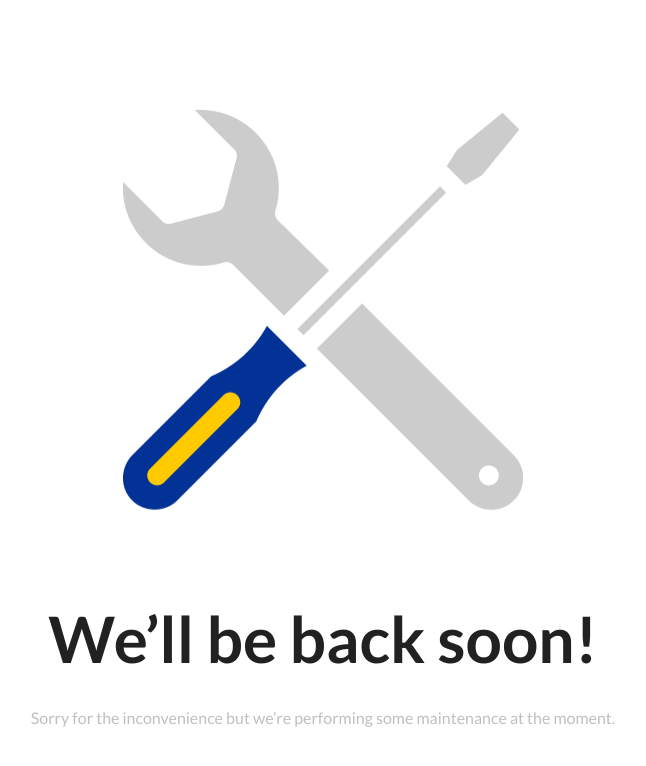
After one commit to rampokgelo/tiarav2, a PHP site: page /maintenance.html in a window 1280 px wide. The commit adds this page. Shown: the top 766 px of the page, without its empty margins (317-963 px from the left). Run offline with PHP 8.4, Linux system fonts and the light colour scheme.

Commit message:
maintenance page

```diff
--- /dev/null
+++ b/maintenance.html
@@ -0,0 +1,28 @@
+<!DOCTYPE html>
+  <html>
+    <head>
+      <title>Maintenance</title>
+      <!--Import Google Icon Font-->
+      <link href="https://fonts.googleapis.com/css?family=Lato:400,700" rel="stylesheet">
+      <link href="http://fonts.googleapis.com/icon?family=Material+Icons" rel="stylesheet">
+      <!--Import materialize.css-->
+      <link type="text/css" rel="stylesheet" href="css/tiara-style.css"  media="screen,projection"/>
+
+      <!--Let browser know website is optimized for mobile-->
+      <meta name="viewport" content="width=device-width, initial-scale=1, maximum-scale=1, user-scalable=no">
+</head>
+
+<body>
+
+  <article class="abs-vmiddle maintenance">
+    <img class="responsive-img" src="images/maintenance.png" />
+    <h1>We&rsquo;ll be back soon!</h1>
+    <div>
+        <p class="text-muted">Sorry for the inconvenience but we&rsquo;re performing some maintenance at the moment.</p>
+    </div>
+  </article>
+
+
+</body>
+
+</html>
--- a/sass/components/_custom.scss
+++ b/sass/components/_custom.scss
@@ -689,6 +689,19 @@ section{
     width: 100% !important;
   }
 }
+.maintenance{
+  width: 90%;
+  margin: auto;
+  text-align: center;
+  @media #{$medium-and-down}{
+    h1{
+      font-size: 2rem;
+    }
+    img{
+      max-width:200px;
+    }
+  }
+}
 /*.element {
   position: relative;
   -webkit-clip-path: polygon(0 100%, 0 0, 100% 0, 80% 100%);
```
Also changed, not shown: css/tiara-style.css, images/maintenance.png (added).
